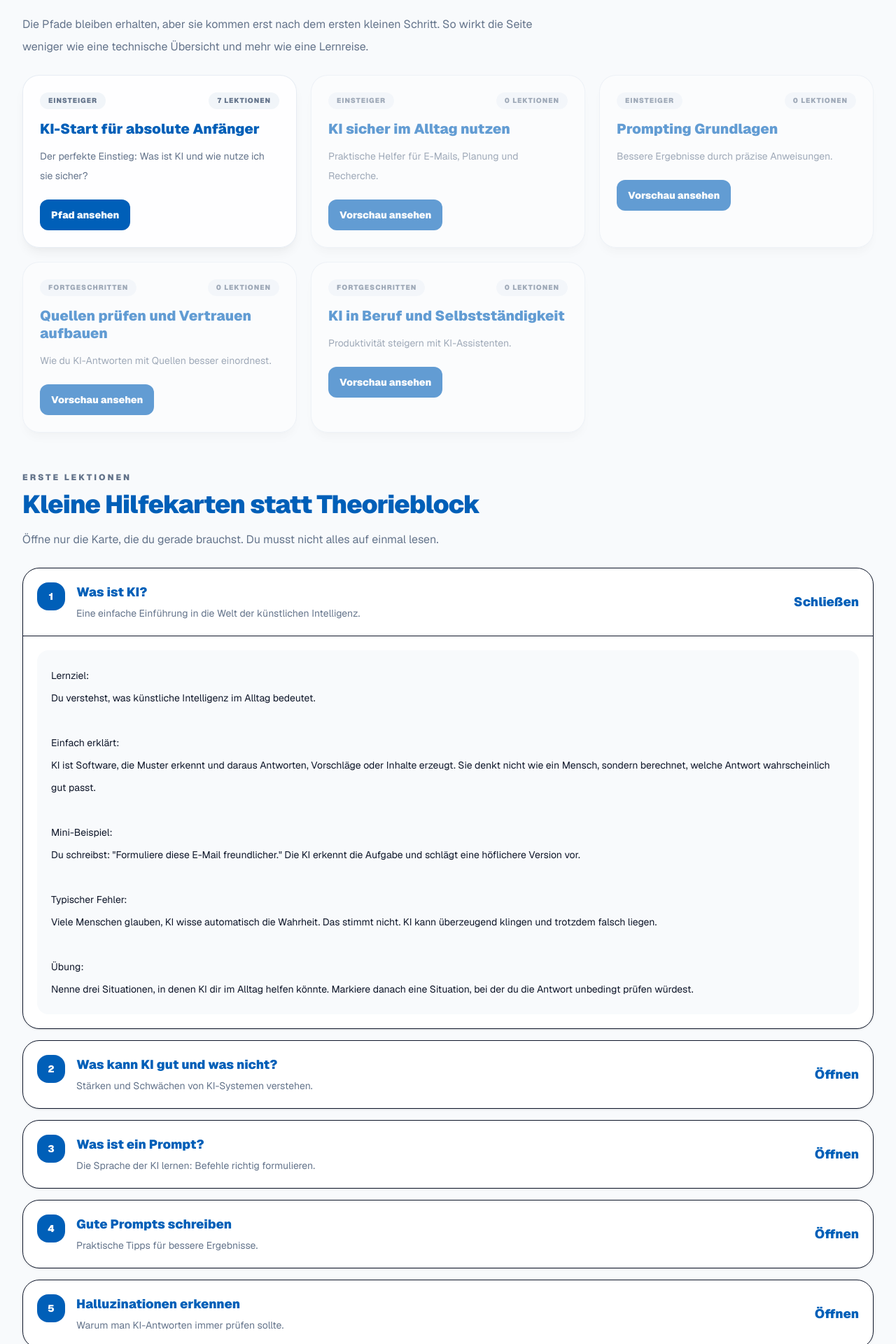
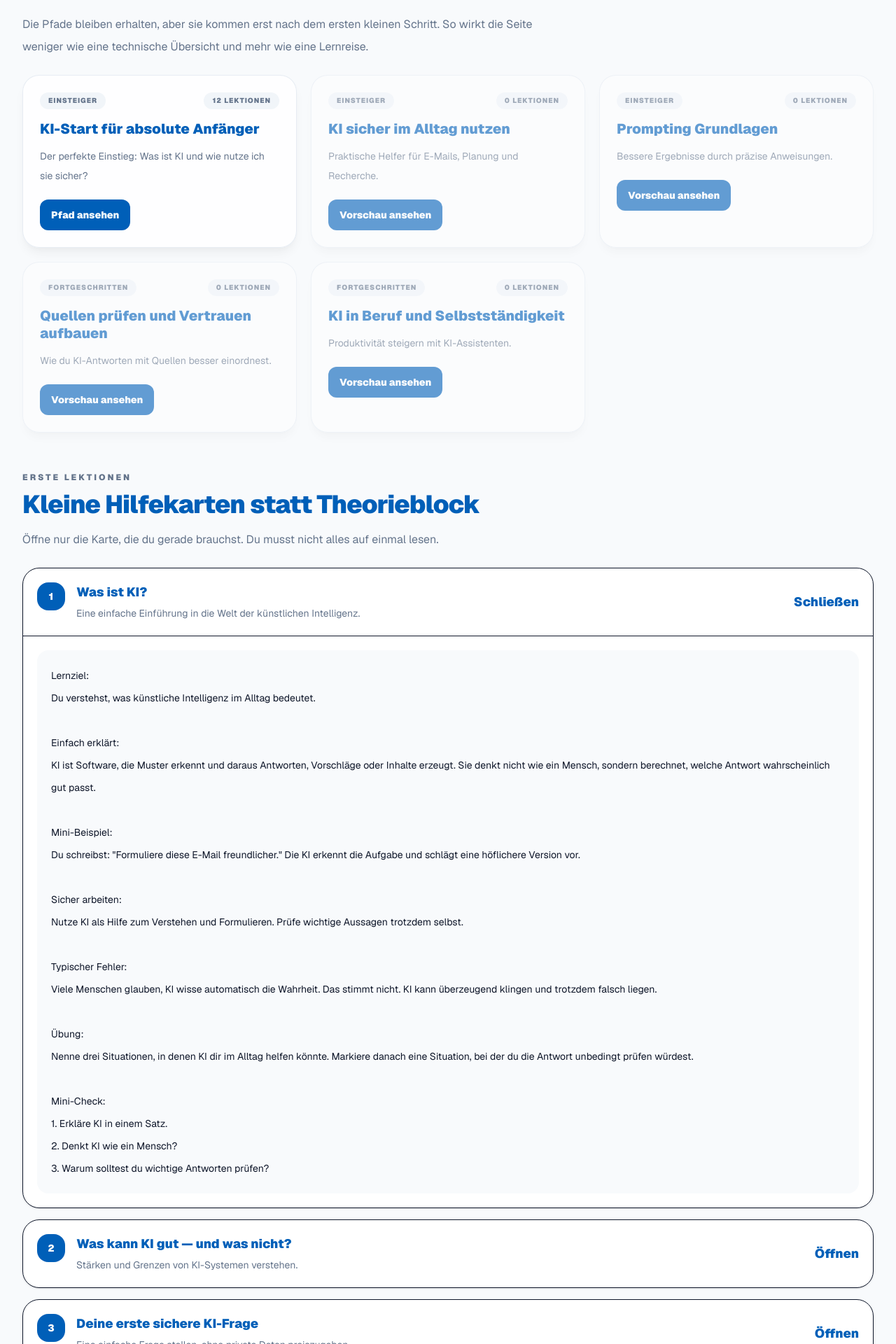
Before and after one commit to smartlivingberlin/ki-lernportal-nim, a Next.js app in the folder apps/web/: page / in a window 1280 px wide. Shown: the part 3160-5080 px from the top of the page at 70% size. Built offline with nearby package versions, Linux system fonts and the light colour scheme.

Commit message:
fix: expand beginner path to twelve lessons

```diff
--- a/apps/web/src/data/lessons.ts
+++ b/apps/web/src/data/lessons.ts
@@ -14,11 +14,19 @@ KI ist Software, die Muster erkennt und daraus Antworten, Vorschläge oder Inhal
 Mini-Beispiel:
 Du schreibst: "Formuliere diese E-Mail freundlicher." Die KI erkennt die Aufgabe und schlägt eine höflichere Version vor.
 
+Sicher arbeiten:
+Nutze KI als Hilfe zum Verstehen und Formulieren. Prüfe wichtige Aussagen trotzdem selbst.
+
 Typischer Fehler:
 Viele Menschen glauben, KI wisse automatisch die Wahrheit. Das stimmt nicht. KI kann überzeugend klingen und trotzdem falsch liegen.
 
 Übung:
-Nenne drei Situationen, in denen KI dir im Alltag helfen könnte. Markiere danach eine Situation, bei der du die Antwort unbedingt prüfen würdest.`,
+Nenne drei Situationen, in denen KI dir im Alltag helfen könnte. Markiere danach eine Situation, bei der du die Antwort unbedingt prüfen würdest.
+
+Mini-Check:
+1. Erkläre KI in einem Satz.
+2. Denkt KI wie ein Mensch?
+3. Warum solltest du wichtige Antworten prüfen?`,
     difficulty: DifficultyLevel.Beginner,
     estimatedMinutes: 5,
     order: 1,
@@ -26,25 +34,30 @@ Nenne drei Situationen, in denen KI dir im Alltag helfen könnte. Markiere danac
   },
   {
     id: 'l2',
-    title: 'Was kann KI gut und was nicht?',
-    description: 'Stärken und Schwächen von KI-Systemen verstehen.',
+    title: 'Was kann KI gut — und was nicht?',
+    description: 'Stärken und Grenzen von KI-Systemen verstehen.',
     content: `Lernziel:
 Du erkennst, wann KI hilfreich ist und wann Vorsicht nötig ist.
 
-KI kann gut:
-Texte strukturieren, Ideen sammeln, Zusammenfassungen schreiben, Formulierungen verbessern und einfache Erklärungen geben.
-
-KI kann weniger gut:
-Aktuelle Fakten ohne Prüfung garantieren, persönliche Situationen vollständig beurteilen oder verbindliche Rechts-, Medizin- oder Finanzberatung ersetzen.
+Einfach erklärt:
+KI kann Texte strukturieren, Ideen sammeln, Zusammenfassungen schreiben, Formulierungen verbessern und einfache Erklärungen geben. Sie kann aber aktuelle Fakten nicht sicher garantieren, persönliche Situationen nicht vollständig beurteilen und keine verbindliche Fachberatung ersetzen.
 
 Mini-Beispiel:
 Für "Erkläre mir den Unterschied zwischen Miete und Kaution" kann KI nützlich sein. Für "Ist dieser konkrete Vertrag rechtlich sicher?" brauchst du zusätzliche Prüfung.
+
+Sicher arbeiten:
+Nutze KI für Entwürfe, Erklärungen und Ideen. Bei Recht, Medizin, Steuern, Finanzen oder Verträgen brauchst du geeignete Quellen oder Fachpersonen.
 
 Typischer Fehler:
 Man übernimmt KI-Antworten ungeprüft, nur weil sie klar und professionell klingen.
 
 Übung:
-Schreibe zwei Aufgaben auf, die du KI geben würdest, und zwei Aufgaben, bei denen du zusätzlich eine Quelle oder einen Experten brauchst.`,
+Schreibe zwei Aufgaben auf, die du KI geben würdest, und zwei Aufgaben, bei denen du zusätzlich eine Quelle oder einen Experten brauchst.
+
+Mini-Check:
+1. Nenne eine gute Aufgabe für KI.
+2. Nenne eine Aufgabe, bei der du vorsichtig sein musst.
+3. Warum ersetzt KI keine Fachprüfung?`,
     difficulty: DifficultyLevel.Beginner,
     estimatedMinutes: 7,
     order: 2,
@@ -52,58 +65,163 @@ Schreibe zwei Aufgaben auf, die du KI geben würdest, und zwei Aufgaben, bei den
   },
   {
     id: 'l3',
+    title: 'Deine erste sichere KI-Frage',
+    description: 'Eine einfache Frage stellen, ohne private Daten preiszugeben.',
+    content: `Lernziel:
+Du kannst eine erste KI-Frage sicher formulieren.
+
+Einfach erklärt:
+Eine sichere KI-Frage ist klar, aber enthält keine privaten oder vertraulichen Daten. Du musst also nicht deinen Namen, deine Adresse, Telefonnummern, Passwörter, Kundendaten oder ganze Dokumente eingeben.
+
+Mini-Beispiel:
+Unsicher: "Schreibe Max Müller aus der Musterstraße wegen seiner Schulden an."
+Sicherer: "Formuliere eine freundliche Zahlungserinnerung an Person A, ohne Namen oder Adresse."
+
+Sicher arbeiten:
+Ersetze Namen durch neutrale Platzhalter. Beschreibe die Aufgabe allgemein. Teile nur so viel Kontext, wie wirklich nötig ist.
+
+Typischer Fehler:
+Man kopiert private Daten in den Prompt, obwohl eine allgemeine Beschreibung reichen würde.
+
+Übung:
+Formuliere eine harmlose Frage an KI zu einem Alltagsthema. Prüfe danach, ob du persönliche Daten entfernen kannst.
+
+Mini-Check:
+1. Welche Daten gehören nicht in einen Prompt?
+2. Was ist ein Platzhalter?
+3. Warum ist eine allgemeine Beschreibung oft sicherer?`,
+    difficulty: DifficultyLevel.Beginner,
+    estimatedMinutes: 6,
+    order: 3,
+    pathId: 'path-beginner'
+  },
+  {
+    id: 'l4',
     title: 'Was ist ein Prompt?',
-    description: 'Die Sprache der KI lernen: Befehle richtig formulieren.',
+    description: 'Die Sprache der KI lernen: Aufgaben richtig formulieren.',
     content: `Lernziel:
 Du verstehst, was ein Prompt ist und warum gute Anweisungen bessere Ergebnisse bringen.
 
 Einfach erklärt:
 Ein Prompt ist deine Frage oder Aufgabe an die KI. Je klarer du sagst, was du brauchst, desto nützlicher wird die Antwort.
 
-Schwacher Prompt:
-"Schreib was über KI."
+Mini-Beispiel:
+Schwacher Prompt: "Schreib was über KI."
+Besserer Prompt: "Erkläre einem Anfänger in 5 Sätzen, was KI ist. Nutze ein Beispiel aus dem Alltag und vermeide Fachwörter."
 
-Besserer Prompt:
-"Erkläre einem Anfänger in 5 Sätzen, was KI ist. Nutze ein Beispiel aus dem Alltag und vermeide Fachwörter."
+Sicher arbeiten:
+Nenne Ziel, Zielgruppe, Länge und Stil. Füge eine Grenze hinzu, wenn die KI etwas nicht tun soll.
 
 Typischer Fehler:
 Der Prompt ist zu ungenau. Dann muss die KI raten, welches Ziel, welche Länge und welcher Stil gemeint sind.
 
 Übung:
-Verbessere diesen Prompt: "Mach mir einen Text." Ergänze Ziel, Zielgruppe, Länge, Stil und Thema.`,
+Verbessere diesen Prompt: "Mach mir einen Text." Ergänze Ziel, Zielgruppe, Länge, Stil und Thema.
+
+Mini-Check:
+1. Was ist ein Prompt?
+2. Warum ist "Schreib was" zu ungenau?
+3. Welche vier Angaben machen einen Prompt klarer?`,
     difficulty: DifficultyLevel.Beginner,
     estimatedMinutes: 5,
-    order: 3,
-    pathId: 'path-beginner'
-  },
-  {
-    id: 'l4',
-    title: 'Gute Prompts schreiben',
-    description: 'Praktische Tipps für bessere Ergebnisse.',
-    content: `Lernziel:
-Du kannst einfache, klare Prompts nach einer festen Struktur schreiben.
-
-Eine gute Grundformel:
-Rolle + Aufgabe + Kontext + Format + Grenze.
-
-Beispiel:
-"Du bist ein geduldiger Lerncoach. Erkläre mir in einfacher Sprache, wie ich eine KI-Antwort prüfe. Nutze eine kurze Liste mit drei Schritten. Gib keine Rechtsberatung."
-
-Warum das funktioniert:
-Die KI bekommt eine Rolle, ein klares Ziel, den gewünschten Stil und eine Grenze. Dadurch wird die Antwort genauer.
-
-Typischer Fehler:
-Man schreibt zu viele Themen in einen Prompt. Besser ist: eine Aufgabe nach der anderen.
-
-Übung:
-Schreibe einen Prompt für eine E-Mail-Verbesserung. Lege fest: Ton, Länge, Empfänger und was nicht verändert werden soll.`,
-    difficulty: DifficultyLevel.Beginner,
-    estimatedMinutes: 10,
     order: 4,
     pathId: 'path-beginner'
   },
   {
     id: 'l5',
+    title: 'Die einfache Prompt-Formel',
+    description: 'Eine einfache Struktur für bessere KI-Antworten.',
+    content: `Lernziel:
+Du kannst einfache, klare Prompts nach einer festen Struktur schreiben.
+
+Einfach erklärt:
+Eine gute Grundformel lautet: Rolle + Aufgabe + Kontext + Format + Grenze. Du musst nicht immer alle Teile nutzen, aber die Formel hilft dir, genauer zu fragen.
+
+Mini-Beispiel:
+"Du bist ein geduldiger Lerncoach. Erkläre mir in einfacher Sprache, wie ich eine KI-Antwort prüfe. Nutze eine kurze Liste mit drei Schritten. Gib keine Rechtsberatung."
+
+Sicher arbeiten:
+Schreibe lieber eine klare Aufgabe als fünf Aufgaben auf einmal. Sage auch, was die KI nicht tun soll.
+
+Typischer Fehler:
+Man schreibt zu viele Themen in einen Prompt. Die Antwort wird dann lang, ungenau oder schwer prüfbar.
+
+Übung:
+Schreibe einen Prompt für eine E-Mail-Verbesserung. Lege fest: Ton, Länge, Empfänger und was nicht verändert werden soll.
+
+Mini-Check:
+1. Welche fünf Teile hat die Prompt-Formel?
+2. Warum hilft eine Grenze im Prompt?
+3. Was passiert, wenn ein Prompt zu viele Aufgaben enthält?`,
+    difficulty: DifficultyLevel.Beginner,
+    estimatedMinutes: 8,
+    order: 5,
+    pathId: 'path-beginner'
+  },
+  {
+    id: 'l6',
+    title: 'E-Mails und Texte verbessern',
+    description: 'KI als Hilfe für klarere und freundlichere Formulierungen nutzen.',
+    content: `Lernziel:
+Du kannst KI nutzen, um kurze Texte besser zu formulieren, ohne Fakten zu verändern oder private Daten preiszugeben.
+
+Einfach erklärt:
+KI kann helfen, einen Text freundlicher, kürzer, klarer oder sachlicher zu machen. Du bleibst aber verantwortlich dafür, ob der Inhalt stimmt.
+
+Mini-Beispiel:
+Prompt: "Formuliere diesen kurzen Text freundlicher und klarer. Verändere keine Fakten. Mach ihn maximal 5 Sätze lang."
+
+Sicher arbeiten:
+Entferne Namen, Adressen, Kundendaten und vertrauliche Details. Prüfe danach, ob die KI etwas erfunden oder verändert hat.
+
+Typischer Fehler:
+Man übernimmt den fertigen Text sofort und merkt nicht, dass ein Detail geändert wurde.
+
+Übung:
+Schreibe einen neutralen kurzen Text und lasse ihn höflicher formulieren. Prüfe danach: Wurde etwas erfunden oder verfälscht?
+
+Mini-Check:
+1. Wofür kann KI bei Texten helfen?
+2. Welche Daten solltest du vorher entfernen?
+3. Was musst du nach der KI-Antwort prüfen?`,
+    difficulty: DifficultyLevel.Beginner,
+    estimatedMinutes: 7,
+    order: 6,
+    pathId: 'path-beginner'
+  },
+  {
+    id: 'l7',
+    title: 'Ideen sammeln, ohne blind zu übernehmen',
+    description: 'KI als Ideenhilfe nutzen und Vorschläge bewusst auswählen.',
+    content: `Lernziel:
+Du verstehst KI als Ideenhilfe, nicht als automatische Wahrheit.
+
+Einfach erklärt:
+KI kann dir schnell mehrere Vorschläge geben. Diese Vorschläge sind aber nur Möglichkeiten. Du entscheidest, was passt, was falsch ist und was verbessert werden muss.
+
+Mini-Beispiel:
+Prompt: "Gib mir 5 Ideen, wie ich einem Kind KI einfach erklären kann. Schreibe jede Idee in einem Satz."
+
+Sicher arbeiten:
+Behandle Ideen als Entwürfe. Streiche schlechte Vorschläge. Verbessere gute Vorschläge. Prüfe Fakten, bevor du etwas veröffentlichst oder weitergibst.
+
+Typischer Fehler:
+Man nimmt die erste Liste der KI als fertige Lösung, obwohl manche Ideen unpassend oder oberflächlich sind.
+
+Übung:
+Lass dir 5 Ideen geben. Streiche 2 schlechte Ideen. Verbessere 1 gute Idee mit eigenen Worten.
+
+Mini-Check:
+1. Sind KI-Ideen automatisch richtig?
+2. Was machst du mit schlechten Vorschlägen?
+3. Wann musst du Fakten zusätzlich prüfen?`,
+    difficulty: DifficultyLevel.Beginner,
+    estimatedMinutes: 6,
+    order: 7,
+    pathId: 'path-beginner'
+  },
+  {
+    id: 'l8',
     title: 'Halluzinationen erkennen',
     description: 'Warum man KI-Antworten immer prüfen sollte.',
     content: `Lernziel:
@@ -112,50 +230,60 @@ Du erkennst Warnzeichen für erfundene oder unsichere KI-Antworten.
 Einfach erklärt:
 Eine Halluzination ist eine Antwort, die plausibel klingt, aber falsch oder unbelegt ist. Die KI kann Namen, Zahlen, Quellen oder Regeln erfinden.
 
-Warnzeichen:
-Die Antwort nennt sehr genaue Zahlen ohne Quelle. Sie klingt zu sicher. Sie widerspricht bekannten Fakten. Sie liefert Links oder Titel, die du nicht findest.
-
 Mini-Beispiel:
 Die KI nennt ein Gesetz mit Paragraf und Datum. Bevor du das verwendest, prüfst du es in einer offiziellen Quelle.
+
+Sicher arbeiten:
+Achte auf sehr genaue Zahlen ohne Quelle, erfundene Links, zu sichere Aussagen und Widersprüche zu bekannten Fakten.
 
 Typischer Fehler:
 Man fragt die KI: "Bist du sicher?" und glaubt dann der Bestätigung. Besser ist echte Quellenprüfung.
 
 Übung:
-Nimm eine KI-Antwort mit einer konkreten Behauptung. Markiere alle Fakten, die du vor Veröffentlichung prüfen müsstest.`,
+Nimm eine KI-Antwort mit einer konkreten Behauptung. Markiere alle Fakten, die du vor Veröffentlichung prüfen müsstest.
+
+Mini-Check:
+1. Was ist eine Halluzination?
+2. Warum reicht "Bist du sicher?" nicht aus?
+3. Welche Warnzeichen solltest du erkennen?`,
     difficulty: DifficultyLevel.Beginner,
     estimatedMinutes: 8,
-    order: 5,
+    order: 8,
     pathId: 'path-beginner'
   },
   {
-    id: 'l6',
-    title: 'Warum Quellen wichtig sind',
+    id: 'l9',
+    title: 'Quellen prüfen',
     description: 'Fakten-Check und Transparenz bei KI-Inhalten.',
     content: `Lernziel:
-Du verstehst, warum Quellen bei KI-Antworten wichtig sind.
+Du verstehst, warum Quellen bei KI-Antworten wichtig sind und wie du einfache Prüfungen machst.
 
 Einfach erklärt:
 Eine Quelle zeigt, woher eine Information kommt. Ohne Quelle kannst du schwer beurteilen, ob eine Aussage aktuell, richtig oder vollständig ist.
 
-Gute Quellen können sein:
-Offizielle Webseiten, Gesetze, Leitlinien, wissenschaftliche Veröffentlichungen, Handbücher oder seriöse Fachseiten.
-
 Mini-Beispiel:
 Wenn die KI etwas über eine EU-Regel erklärt, solltest du die Aussage bei einer offiziellen EU-Seite oder einer verlässlichen Fachquelle nachprüfen.
+
+Sicher arbeiten:
+Prüfe: Wer veröffentlicht die Information? Wann wurde sie aktualisiert? Passt die Quelle wirklich zur Aussage?
 
 Typischer Fehler:
 Man verwechselt eine schöne Erklärung mit einem Beleg. Eine Erklärung ist hilfreich, aber noch kein Nachweis.
 
 Übung:
-Wähle eine Behauptung aus einer KI-Antwort. Suche eine Quelle dazu und notiere: Wer veröffentlicht sie, wann wurde sie aktualisiert und passt sie wirklich zur Aussage?`,
+Wähle eine Behauptung aus einer KI-Antwort. Suche eine Quelle dazu und notiere: Herausgeber, Datum und passende Aussage.
+
+Mini-Check:
+1. Was ist eine Quelle?
+2. Warum ist eine Erklärung noch kein Beleg?
+3. Welche drei Fragen helfen beim Prüfen einer Quelle?`,
     difficulty: DifficultyLevel.Beginner,
-    estimatedMinutes: 6,
-    order: 6,
+    estimatedMinutes: 7,
+    order: 9,
     pathId: 'path-beginner'
   },
   {
-    id: 'l7',
+    id: 'l10',
     title: 'Datenschutz im Prompt',
     description: 'Sicherer Umgang mit persönlichen Daten.',
     content: `Lernziel:
@@ -164,20 +292,88 @@ Du lernst, welche Informationen du nicht unüberlegt in KI-Systeme eingeben soll
 Einfach erklärt:
 Ein Prompt kann persönliche oder vertrauliche Daten enthalten. Dazu gehören Namen, Adressen, Telefonnummern, Passwörter, Kundendaten, Gesundheitsdaten oder Vertragsdetails.
 
-Sichere Arbeitsweise:
-Entferne Namen und ersetze sie durch Platzhalter. Kürze Dokumente auf das Nötigste. Gib keine Passwörter, Zugangsdaten oder Bankdaten ein.
-
 Mini-Beispiel:
 Statt "Max Müller, Musterstraße 4, schuldet mir 1.200 Euro" schreibst du: "Person A schuldet Person B einen Betrag. Formuliere eine neutrale Erinnerung."
+
+Sicher arbeiten:
+Entferne Namen und ersetze sie durch Platzhalter. Kürze Dokumente auf das Nötigste. Gib keine Passwörter, Zugangsdaten oder Bankdaten ein.
 
 Typischer Fehler:
 Man kopiert ganze Dokumente in einen Chat, obwohl nur ein kleiner Ausschnitt gebraucht wird.
 
 Übung:
-Schreibe einen unsicheren Prompt in eine sichere Version um. Entferne alle persönlichen Daten und ersetze sie durch neutrale Platzhalter.`,
+Schreibe einen unsicheren Prompt in eine sichere Version um. Entferne alle persönlichen Daten und ersetze sie durch neutrale Platzhalter.
+
+Mini-Check:
+1. Nenne drei sensible Datenarten.
+2. Warum sind Platzhalter hilfreich?
+3. Warum solltest du keine ganzen vertraulichen Dokumente kopieren?`,
     difficulty: DifficultyLevel.Beginner,
-    estimatedMinutes: 5,
-    order: 7,
+    estimatedMinutes: 6,
+    order: 10,
+    pathId: 'path-beginner'
+  },
+  {
+    id: 'l11',
+    title: 'KI im Alltag und Beruf sinnvoll nutzen',
+    description: 'Typische sichere Einsatzfelder und klare Vorsichtsbereiche unterscheiden.',
+    content: `Lernziel:
+Du kannst typische sichere Einsatzfelder erkennen und weißt, wann du vorsichtiger sein musst.
+
+Einfach erklärt:
+KI kann im Alltag und Beruf helfen, Texte zu verbessern, Ideen zu sammeln, Lernpläne zu machen, einfache Begriffe zu erklären oder Notizen zu strukturieren. Bei wichtigen Entscheidungen brauchst du aber zusätzliche Prüfung.
+
+Mini-Beispiel:
+Gut geeignet: "Fasse meine eigenen Notizen in 5 Stichpunkten zusammen."
+Vorsicht: "Entscheide, ob ich diesen Vertrag unterschreiben soll."
+
+Sicher arbeiten:
+Sortiere Aufgaben in drei Gruppen: gut für KI, nur mit Prüfung, lieber Fachperson oder verlässliche Quelle.
+
+Typischer Fehler:
+Man nutzt KI für Entscheidungen, die Verantwortung, Haftung oder persönliche Folgen haben.
+
+Übung:
+Sortiere diese Aufgaben: E-Mail verbessern, medizinische Symptome bewerten, Lernplan erstellen, Vertrag prüfen, Ideen sammeln, aktuelle Rechtslage erklären.
+
+Mini-Check:
+1. Nenne zwei sichere KI-Aufgaben.
+2. Nenne zwei Aufgaben mit Vorsicht.
+3. Wann brauchst du eine Fachperson oder verlässliche Quelle?`,
+    difficulty: DifficultyLevel.Beginner,
+    estimatedMinutes: 8,
+    order: 11,
+    pathId: 'path-beginner'
+  },
+  {
+    id: 'l12',
+    title: 'Abschluss-Check: Nutze KI sicherer',
+    description: 'Die wichtigsten Grundlagen wiederholen und sicher anwenden.',
+    content: `Lernziel:
+Du prüfst, ob du die Grundlagen verstanden hast und KI sicherer starten kannst.
+
+Einfach erklärt:
+Du bist nach diesem Pfad kein KI-Experte. Aber du kannst jetzt besser fragen, Antworten einordnen, persönliche Daten schützen und wichtige Aussagen prüfen.
+
+Mini-Beispiel:
+Sicherer Start: "Erkläre mir diesen selbst geschriebenen Text einfacher. Verändere keine Fakten. Nenne am Ende, welche Aussagen ich prüfen sollte."
+
+Sicher arbeiten:
+Nutze die Grundregel: erst allgemein fragen, dann Antwort prüfen, dann wichtige Fakten mit Quellen absichern.
+
+Typischer Fehler:
+Man glaubt, nach den ersten Erfolgen könne KI alles zuverlässig. Gerade dann bleibt Prüfung wichtig.
+
+Übung:
+Beantworte die fünf Abschlussfragen: Was ist KI? Was ist ein Prompt? Welche Daten gehören nicht in KI-Systeme? Wann musst du prüfen? Was machst du, wenn KI sehr sicher klingt, aber keine Quelle nennt?
+
+Mini-Check:
+1. Kannst du KI in einfachen Worten erklären?
+2. Kannst du einen sicheren Prompt schreiben?
+3. Kannst du eine KI-Antwort kritisch prüfen?`,
+    difficulty: DifficultyLevel.Beginner,
+    estimatedMinutes: 6,
+    order: 12,
     pathId: 'path-beginner'
   }
 ];
```
